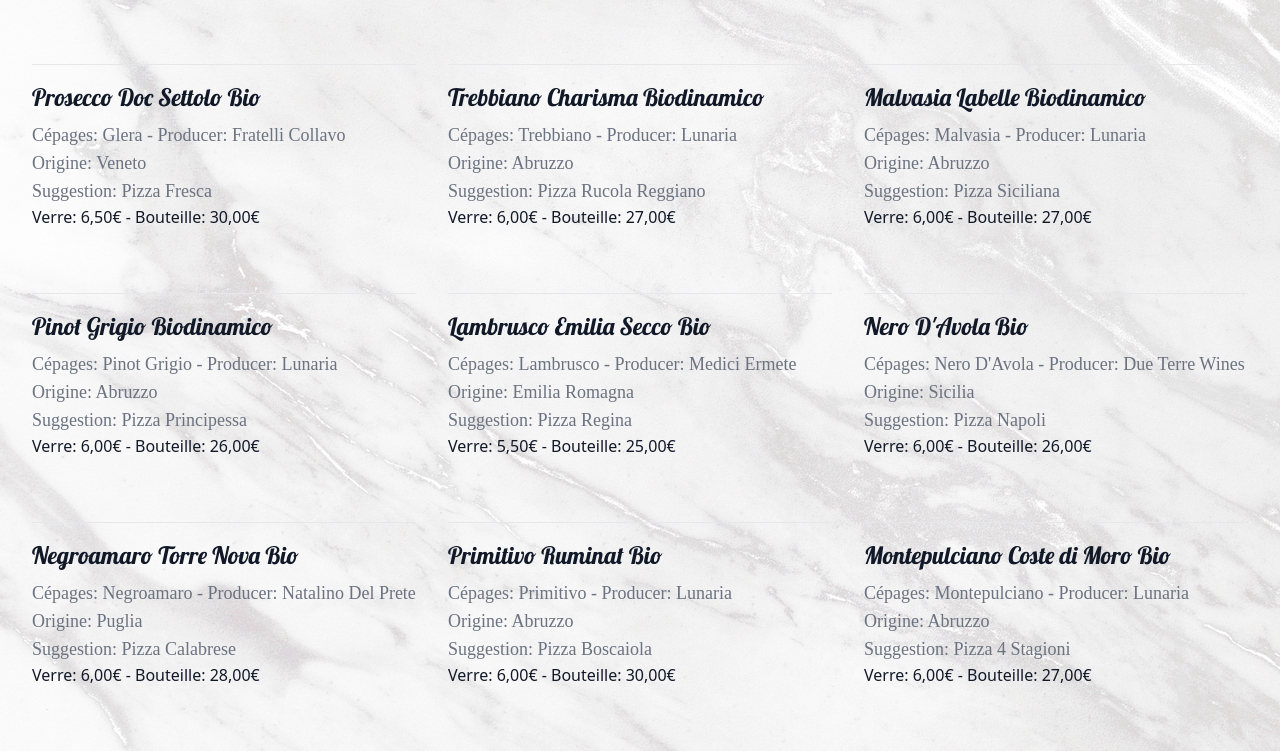
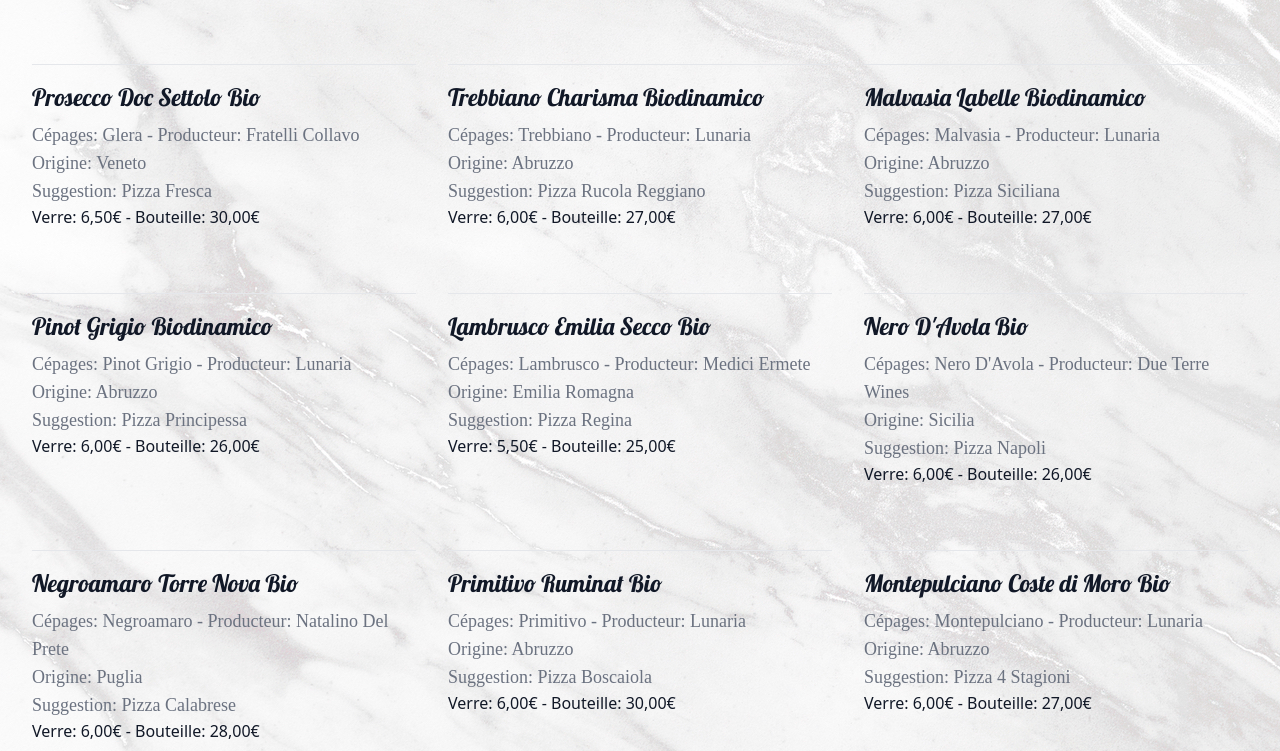
Before and after one commit to Gian1984/pizza-vino, a Vue app: page / in a window 1280 px wide. Shown: the part 6180-6931 px from the top of the page. Built offline with nearby package versions, Linux system fonts and the light colour scheme; a web font is replaced by a local one.

Commit message:
correction

```diff
--- a/src/views/Home.vue
+++ b/src/views/Home.vue
@@ -188,7 +188,7 @@
       <dl class="mt-16 max-w-2xl mx-auto grid grid-cols-1 gap-x-6 gap-y-10 sm:grid-cols-2 sm:gap-y-16 lg:max-w-none lg:grid-cols-3 lg:gap-x-8">
         <div v-for="wine in wines" :key="wine.name" class="border-t border-gray-200 pt-4">
           <dt class="text-2xl text-gray-900" id="wine_name">{{ wine.name }}</dt>
-          <dd class="mt-2 text-lg text-gray-500">Cépages: {{ wine.grapes }} - Producer: {{ wine.producer }}</dd>
+          <dd class="mt-2 text-lg text-gray-500">Cépages: {{ wine.grapes }} - Producteur: {{ wine.producer }}</dd>
           <dd class="text-lg text-gray-500">Origine: {{ wine.origin }}</dd>
           <dd class="text-lg text-gray-500">Suggestion: {{ wine.suggestion }}</dd>
           <dt class="font-medium text-gray-900">Verre: {{ wine.glass }}€ - Bouteille: {{ wine.bottle }}€</dt>
--- a/src/views/HomeIT.vue
+++ b/src/views/HomeIT.vue
@@ -185,7 +185,7 @@
       <dl class="mt-16 max-w-2xl mx-auto grid grid-cols-1 gap-x-6 gap-y-10 sm:grid-cols-2 sm:gap-y-16 lg:max-w-none lg:grid-cols-3 lg:gap-x-8">
         <div v-for="wine in wines" :key="wine.name" class="border-t border-gray-200 pt-4">
           <dt class="text-2xl text-gray-900" id="wine_name">{{ wine.name }}</dt>
-          <dd class="mt-2 text-lg text-gray-500">Uve: {{ wine.grapes }} - Producer: {{ wine.producer }}</dd>
+          <dd class="mt-2 text-lg text-gray-500">Uve: {{ wine.grapes }} - Produttore: {{ wine.producer }}</dd>
           <dd class="text-lg text-gray-500">Origine: {{ wine.origin }}</dd>
           <dd class="text-lg text-gray-500">Suggestione: {{ wine.suggestion }}</dd>
           <dt class="font-medium text-gray-900">Bicchiere: {{ wine.glass }}€ - Bottiglia: {{ wine.bottle }}€</dt>
```
